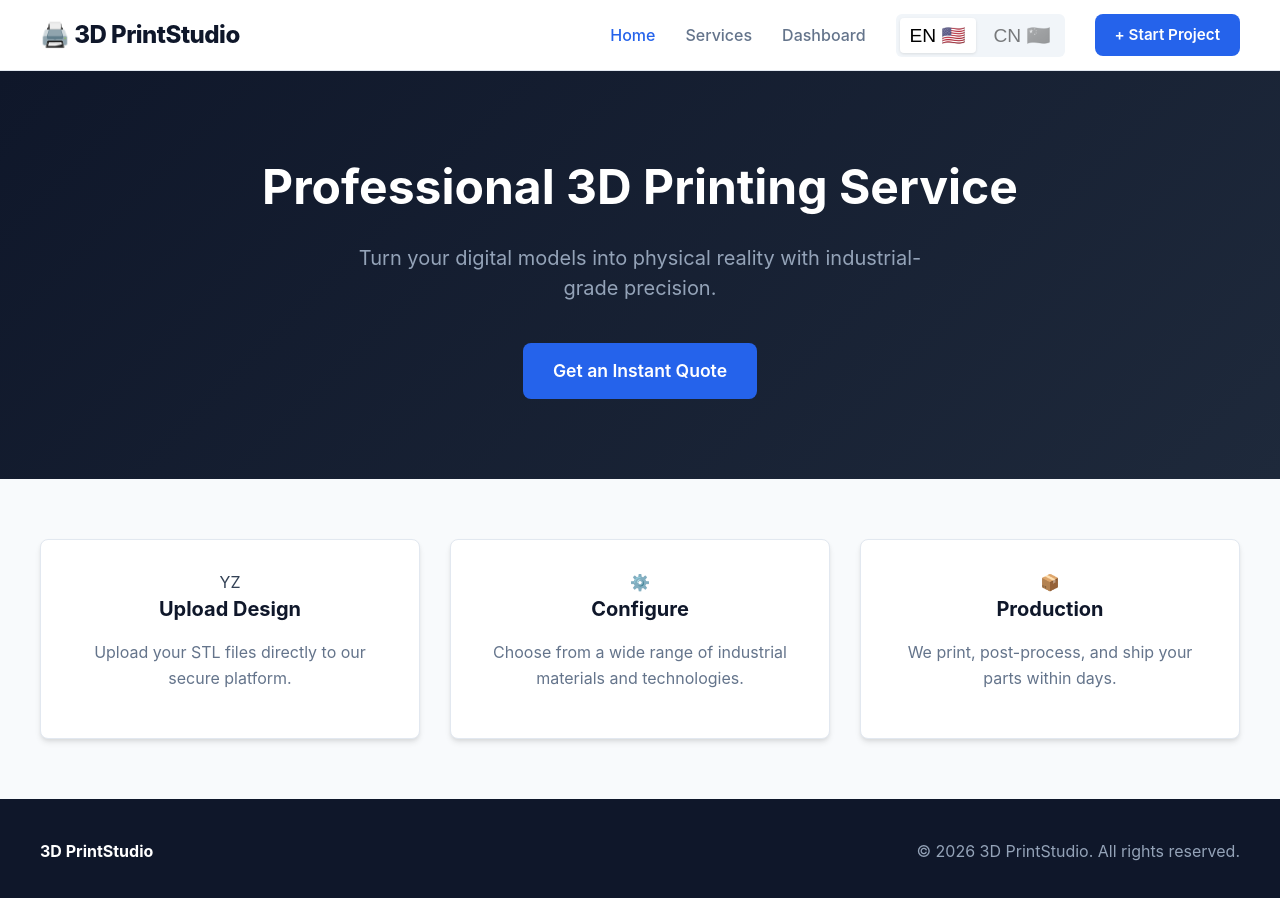
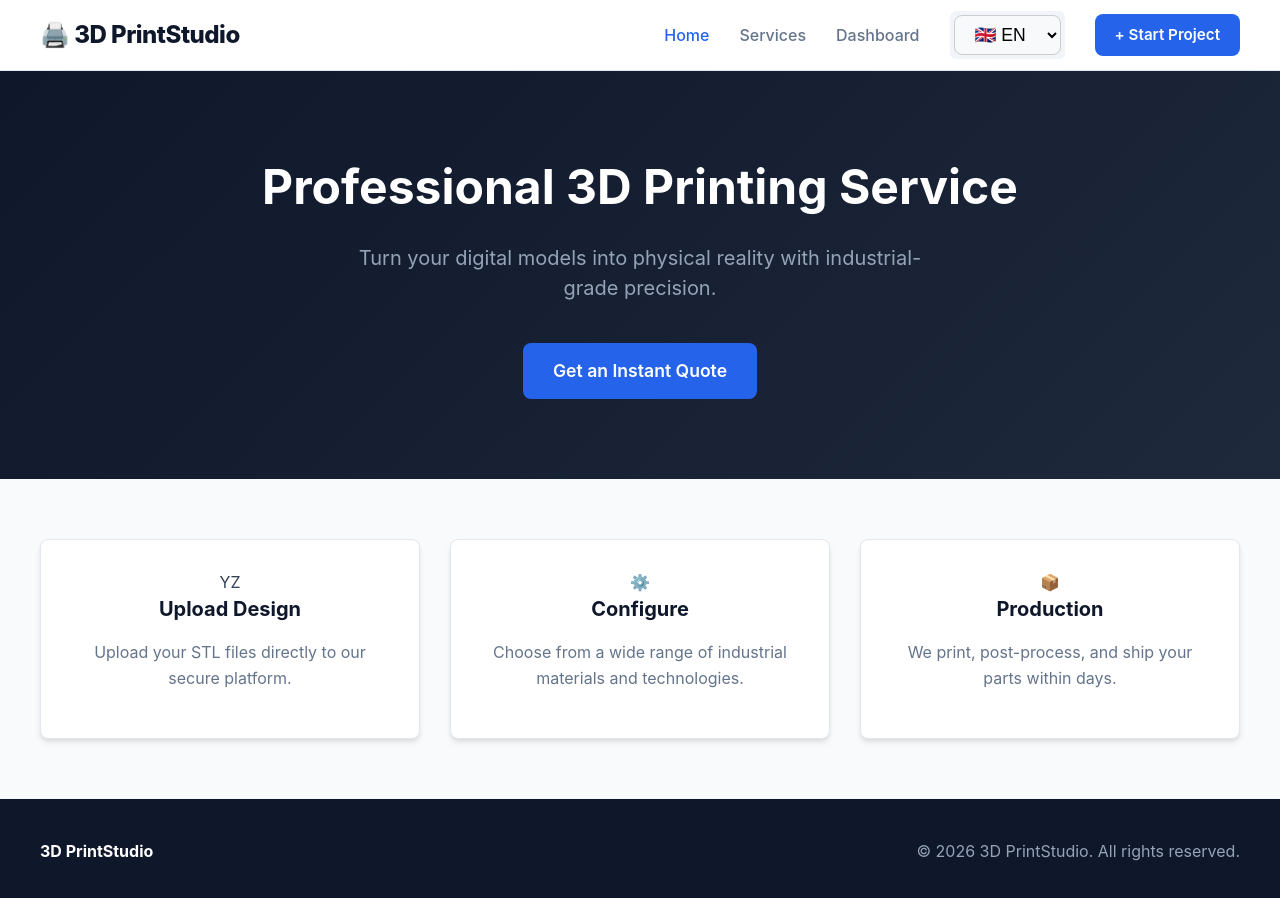
Before and after one commit to MoiOrg/3d_printing_website, a React (Vite) app in the folder frontend/: page / in a window 1280 px wide. Shown: the top 898 px of the page. Built offline with nearby package versions, Linux system fonts and the light colour scheme.

Commit message:
Changing languages choice button

```diff
--- a/frontend/src/components/Navbar.jsx
+++ b/frontend/src/components/Navbar.jsx
@@ -3,9 +3,11 @@ import { Link, useLocation } from 'react-router-dom';
 import { TRANSLATIONS } from '../translations';
 
 export default function Navbar({ lang, setLang }) {
+  // Retrieve the translation object based on the current language prop
   const t = TRANSLATIONS[lang];
   const location = useLocation();
 
+  // Helper to determine if a nav link is active based on the current path
   const isActive = (path) => location.pathname === path ? 'active' : '';
 
   return (
@@ -20,22 +22,25 @@ export default function Navbar({ lang, setLang }) {
           <Link to="/services" className={`nav-link ${isActive('/services')}`}>{t.nav_services}</Link>
           <Link to="/dashboard" className={`nav-link ${isActive('/dashboard')}`}>{t.nav_dashboard}</Link>
 
-          {/* New Flag Switcher */}
           <div className="lang-switcher">
-            <button
-              className={`lang-btn ${lang === 'EN' ? 'active' : ''}`}
-              onClick={() => setLang('EN')}
-              title="English"
+             {/* Dropdown with enhanced styling for better visibility and clickability */}
+            <select
+              value={lang}
+              onChange={(e) => setLang(e.target.value)}
+              className="lang-select"
+              aria-label="Select Language"
+              style={{
+                fontSize: '1.1rem',
+                padding: '0.5rem 1rem',
+                borderRadius: '8px',
+                border: '1px solid #ccc',
+                cursor: 'pointer',
+                backgroundColor: '#f8f9fa'
+              }}
             >
-              EN 🇺🇸
-            </button>
-            <button
-              className={`lang-btn ${lang === 'CN' ? 'active' : ''}`}
-              onClick={() => setLang('CN')}
-              title="Chinese"
-            >
-              CN 🇨🇳
-            </button>
+              <option value="EN">🇬🇧 EN</option>
+              <option value="CN">🇨🇳 CN</option>
+            </select>
           </div>
 
           <Link to="/editor" className="btn btn-primary">
```
